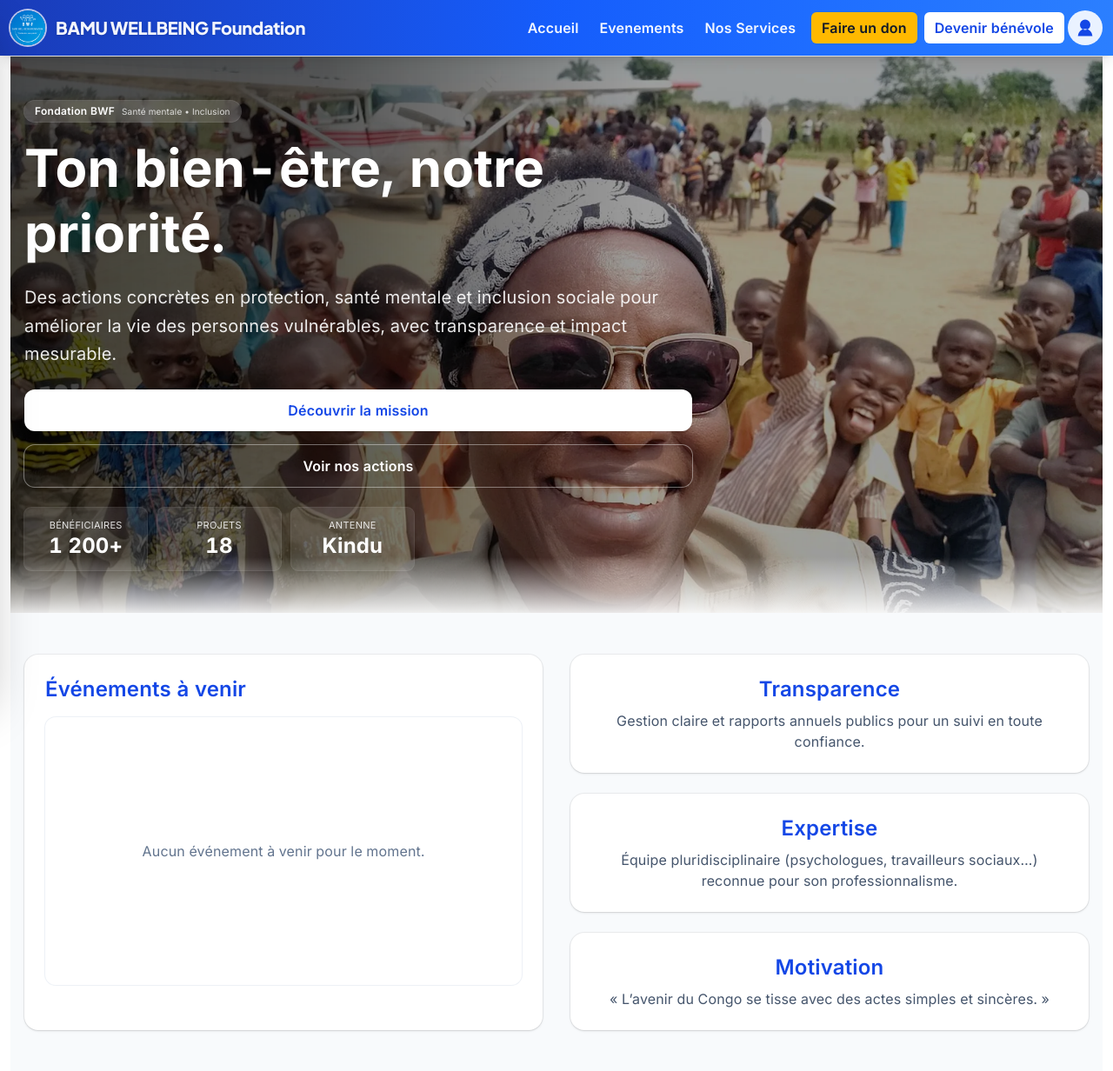
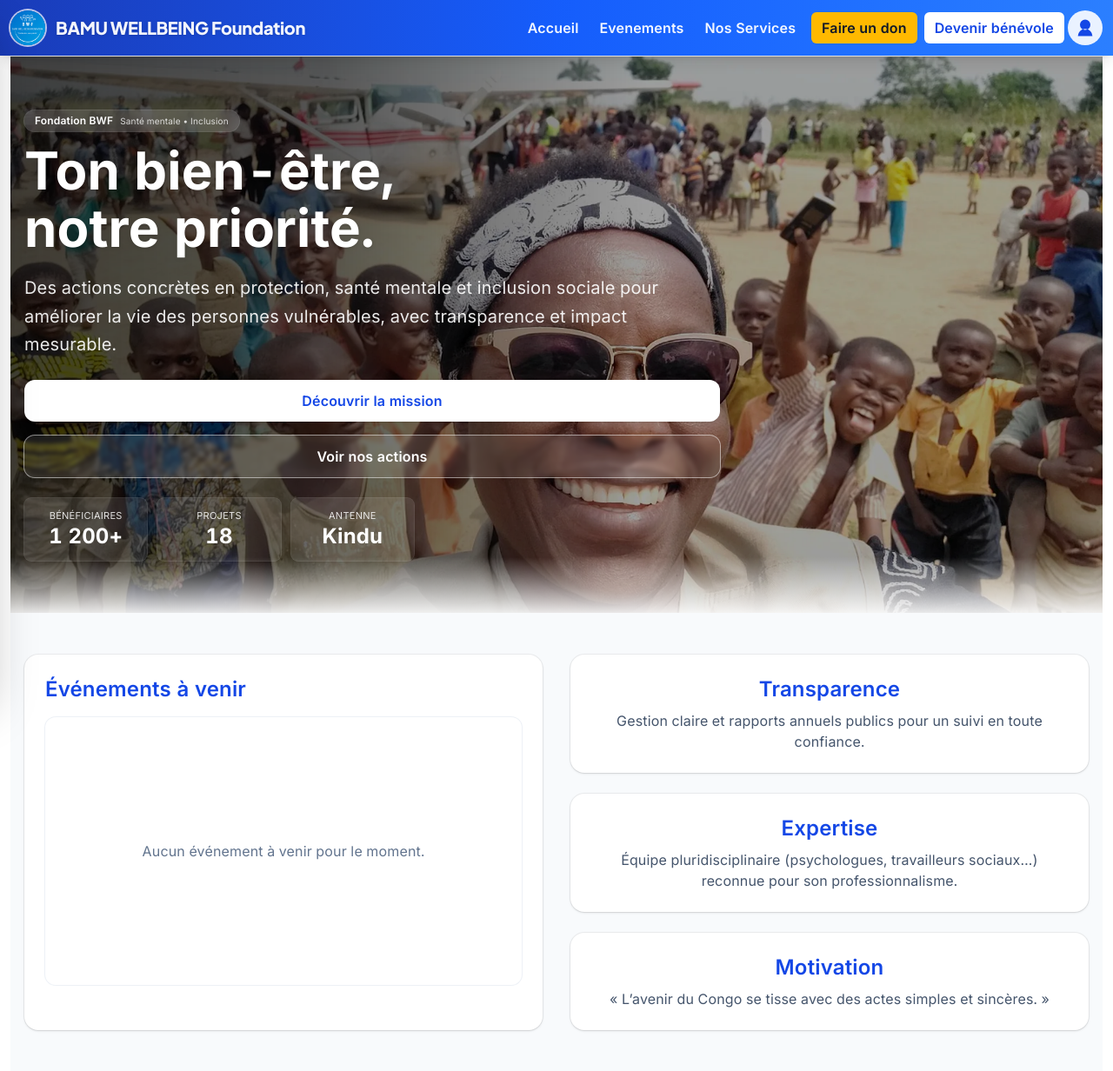
Before and after one commit to Wonders243/WBF, a Django app: page / in a window 1280 px wide. Shown: the top 1232 px of the page at 87% size. Run offline with Django 5.2, Linux system fonts and the light colour scheme; tables that the repository leaves empty hold one stand-in row (values such as "Sample post"); grey boxes marked "Sample" are stand-in pictures; style sheets or scripts are compiled from the project's sources; some libraries are stand-ins or nearby versions.

Commit message:
correction

```diff
--- a/core/templates/core/accueil.html
+++ b/core/templates/core/accueil.html
@@ -27,9 +27,7 @@
 </style>
 
 <!-- ====== HERO ====== -->
-<!-- ===== Hero amélioré ===== -->
 <section id="hero" class="relative isolate overflow-hidden">
-  {# Image responsive, zone "text-safe", et masques #}
   <picture>
     <source media="(min-width:1280px)" srcset="{% static 'img/cover-hero-21x9-textsafe.webp' %}">
     <source media="(min-width:640px)"  srcset="{% static 'img/cover-hero-16x9.webp' %}">
@@ -40,51 +38,50 @@
       loading="eager" fetchpriority="high" decoding="async">
   </picture>
 
-  {# Voile général + bande de lisibilité à gauche #}
+  <!-- voile global + bande gauche (plus forte en mobile) -->
   <div aria-hidden="true" class="absolute inset-0 -z-10">
     <div class="absolute inset-0 bg-black/45 sm:bg-black/30 mix-blend-multiply"></div>
     <div class="absolute inset-y-0 left-0 right-[28%] lg:right-[42%]
-                bg-gradient-to-r from-black/75 via-black/55 to-transparent
+                bg-gradient-to-r from-black/80 via-black/55 to-transparent
                 sm:from-black/60 sm:via-black/45"></div>
   </div>
 
-  {# Décor doux (grille) — masqué en mobile pour économiser #}
-  <div aria-hidden="true" class="pointer-events-none absolute inset-0 -z-10 hidden sm:block">
-    <div class="absolute -top-24 -left-24 h-72 w-72 rounded-full bg-white/5 blur-3xl"></div>
-    <div class="absolute -bottom-24 -right-24 h-72 w-72 rounded-full bg-blue-400/10 blur-3xl"></div>
-  </div>
-
   <div class="container mx-auto px-4">
+    <!-- ratio solide pour éviter les sauts + zone text-safe -->
     <div class="min-h-[64vh] md:min-h-[72vh] lg:min-h-[80vh] flex items-center">
-      <div class="max-w-xl md:max-w-2xl lg:max-w-3xl text-white">
-        {# Badge #}
+      <div class="max-w-[44rem] md:max-w-[50rem] text-white">
         <div class="reveal inline-flex items-center gap-2 rounded-full bg-white/15 px-3 py-1 ring-1 ring-white/20 backdrop-blur">
-          <span class="text-xs font-semibold tracking-wide">Fondation BWF</span>
+          <span class="text-xs font-semibold">Fondation BWF</span>
           <span class="text-[10px] opacity-80">Santé mentale • Inclusion</span>
         </div>
 
-        <h1 class="reveal mt-4 text-3xl sm:text-5xl lg:text-6xl font-extrabold leading-tight drop-shadow">
+        <h1 class="reveal mt-3 text-balance font-extrabold drop-shadow
+                   text-[2rem] leading-[1.1]
+                   sm:text-5xl sm:leading-[1.1]
+                   lg:text-6xl">
           Ton bien-être, notre priorité.
         </h1>
 
-        <p class="reveal mt-3 sm:mt-5 text-[15px] sm:text-lg md:text-xl text-white/90 leading-relaxed">
+        <p class="reveal mt-3 sm:mt-5 text-white/90 leading-relaxed
+                  text-[15px] sm:text-lg md:text-xl">
           Des actions concrètes en protection, santé mentale et inclusion sociale
           pour améliorer la vie des personnes vulnérables, avec transparence et impact mesurable.
         </p>
 
-        {# CTAs #}
         <div class="reveal mt-6 flex flex-col xs:flex-row gap-2.5 sm:gap-4 xs:items-center">
           <a href="{% url 'core:nous' %}"
              class="inline-flex items-center justify-center gap-2 rounded-xl bg-white text-blue-700 font-semibold px-4 py-2 sm:px-6 sm:py-3 shadow hover:bg-blue-50 focus-visible:outline-none focus-visible:ring-2 focus-visible:ring-white/70">
             Découvrir la mission
           </a>
           <a href="#actions"
-             class="inline-flex items-center justify-center gap-2 rounded-xl px-4 py-2 sm:px-6 sm:py-3 font-semibold text-white ring-1 ring-white/40 hover:bg-white/10">
+             class="inline-flex items-center justify-center gap-2 rounded-xl font-semibold
+                    px-4 py-2 sm:px-6 sm:py-3 ring-1 ring-white/55 text-white
+                    bg-white/10 hover:bg-white/15 backdrop-blur-[2px]">
             Voir nos actions
           </a>
         </div>
 
-        {# Mini statistiques (facultatif, pas d’images) #}
+        <!-- mini stats (restent visibles mais sobres) -->
         <dl class="reveal mt-6 grid grid-cols-3 gap-3 max-w-md">
           <div class="rounded-lg bg-white/10 p-3 ring-1 ring-white/15 text-center">
             <dt class="text-[11px] uppercase tracking-wide text-white/85">Bénéficiaires</dt>
@@ -103,9 +100,31 @@
     </div>
   </div>
 
-  {# Onde décorative en bas (évite coupures visuelles) #}
+  <!-- fondu bas pour éviter coupure visuelle -->
   <div aria-hidden="true" class="absolute bottom-0 left-0 right-0 h-16 bg-gradient-to-t from-white/90 to-transparent dark:from-slate-950/95"></div>
 </section>
+
+<style>
+  /* apparitions légères */
+  .reveal{opacity:0;transform:translateY(12px);transition:opacity .45s ease,transform .45s ease}
+  .reveal.is-in{opacity:1;transform:none}
+  @media (prefers-reduced-motion:reduce){
+    .reveal{opacity:1!important;transform:none!important;transition:none!important}
+  }
+  /* meilleure coupure de lignes du titre si navigateur supporte */
+  h1.text-balance{text-wrap:balance}
+</style>
+<script>
+  document.addEventListener('DOMContentLoaded',()=>{
+    const els=document.querySelectorAll('#hero .reveal');
+    if(!('IntersectionObserver'in window)){els.forEach(e=>e.classList.add('is-in'));return;}
+    const io=new IntersectionObserver((entries)=>{
+      entries.forEach(en=>{if(en.isIntersecting){en.target.classList.add('is-in');io.unobserve(en.target);}});
+    },{threshold:.15,rootMargin:'0px 0px -10% 0px'});
+    els.forEach(e=>io.observe(e));
+  });
+</script>
+
 
 {# ===== Styles d'animation (ultra léger) ===== #}
 <style>
```
